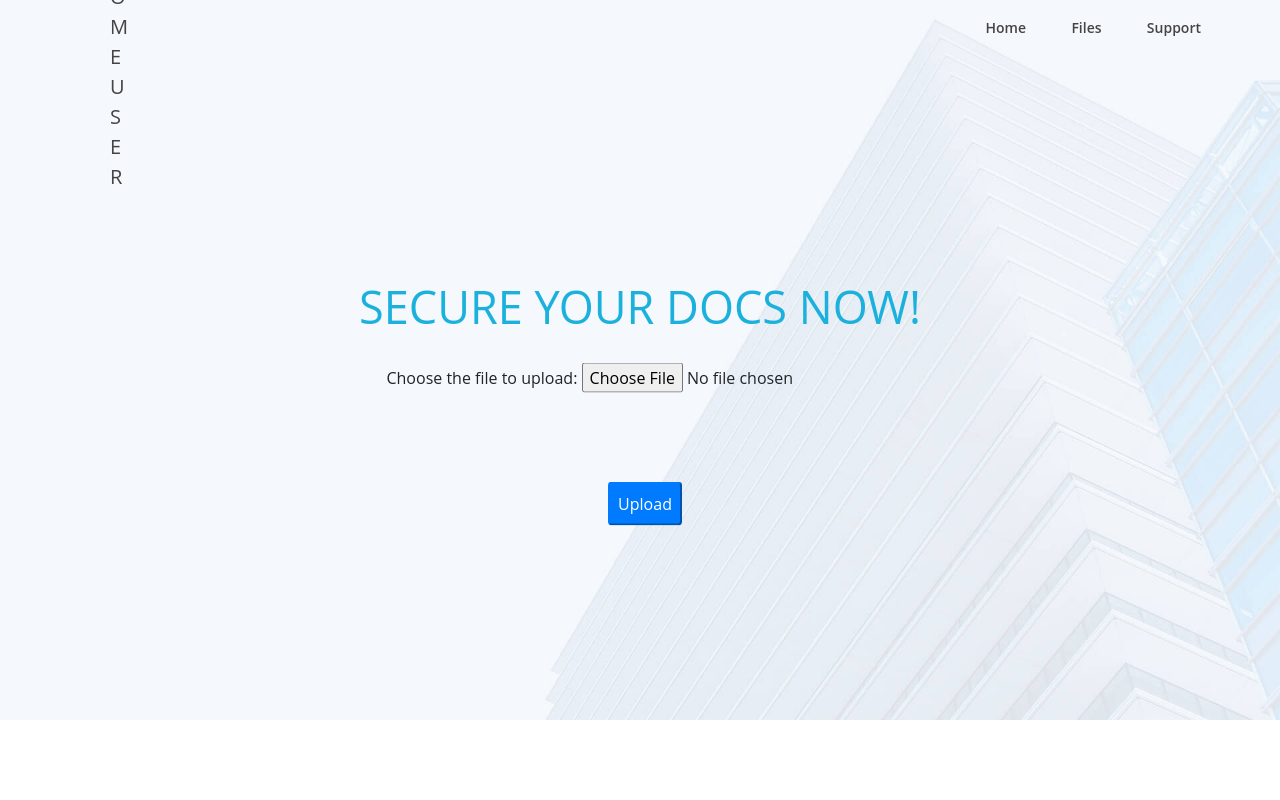
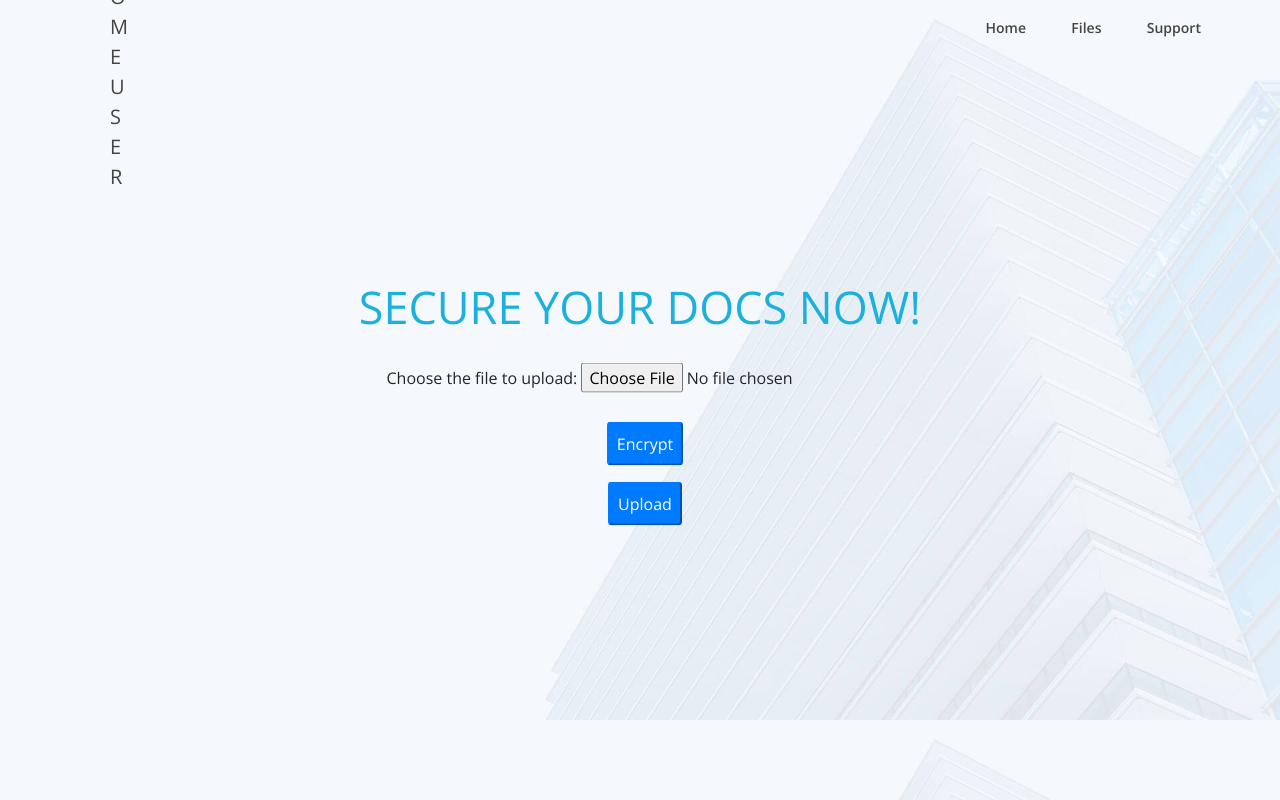
Before and after one commit to RohitSasanamari/Project2-CyberLocker, a Django app: template python/templates/User.html in a window 1280 px wide. Run offline with Django 3.2, Linux system fonts and the light colour scheme; the template is opened without the code that fills it, so the values that code supplies are empty; some libraries are stand-ins or nearby versions.

Commit message:
Connection done

```diff
--- a/index.html
+++ b/index.html
@@ -74,6 +74,8 @@
   <!-- Template Main CSS File -->
   <link href="assets/css/style.css" rel="stylesheet">
   <link rel="stylesheet" href="https://use.fontawesome.com/releases/v5.0.8/css/all.css">
+
+
 </head>
 
 <body>
--- a/python/templates/User.html
+++ b/python/templates/User.html
@@ -7,11 +7,18 @@
   <meta name="viewport" content="width=device-width, initial-scale=1.0">
   <meta http-equiv="X-UA-Compatible" content="ie=edge">
 
-  <link href="assets/vendor/aos/aos.css" rel="stylesheet">
-  <link href="assets/vendor/bootstrap/css/bootstrap.min.css" rel="stylesheet">
-  <link href="assets/vendor/bootstrap-icons/bootstrap-icons.css" rel="stylesheet">
-  <link href="assets/vendor/glightbox/css/glightbox.min.css" rel="stylesheet">
-  <link href="assets/vendor/swiper/swiper-bundle.min.css" rel="stylesheet">
+  <link
+  href="https://fonts.googleapis.com/css?family=Open+Sans:300,300i,400,400i,600,600i,700,700i|Montserrat:300,400,500,600,700"
+  rel="stylesheet">
+
+  <link href="http://localhost/cyberlocker/assets/vendor/aos/aos.css" rel="stylesheet">
+  <link href="http://localhost/cyberlocker/assets/vendor/bootstrap/css/bootstrap.min.css" rel="stylesheet">
+  <link href="http://localhost/cyberlocker/assets/vendor/bootstrap-icons/bootstrap-icons.css" rel="stylesheet">
+  <link href="http://localhost/cyberlocker/assets/vendor/glightbox/css/glightbox.min.css" rel="stylesheet">
+  <link href="http://localhost/cyberlocker/assets/swiper/swiper-bundle.min.css" rel="stylesheet">
+
+  <script src="//maxcdn.bootstrapcdn.com/bootstrap/4.0.0/js/bootstrap.min.js"></script>
+  <script src="//cdnjs.cloudflare.com/ajax/libs/jquery/3.2.1/jquery.min.js"></script>
 
   <link href="//maxcdn.bootstrapcdn.com/bootstrap/4.0.0/css/bootstrap.min.css" rel="stylesheet" id="bootstrap-css">
 
@@ -20,8 +27,6 @@
   <style>
     body {
       background-image: url('http://localhost/cyberlocker/assets/img/intro-bg.jpg');
-      background-repeat: no-repeat;
-      background-attachment: fixed;
       background-size: 100%;
     }
   </style>
@@ -33,7 +38,7 @@
       <input type="checkbox" id="show-search">
       <input type="checkbox" id="show-menu">
       <label for="show-menu" class="menu-icon"><i class="fas fa-bars"></i></label>
-      <div class="content">
+      <div class="content" data-aos="zoom-in">
         <ul class="links1" style="padding: 10px">W E L C O M E U S E R</ul>
 
         <ul class="links" style="padding-left: 750px;">
@@ -49,17 +54,27 @@
     <img src="">
   </div>
   <div class="text">
-    <h1>SECURE YOUR DOCS NOW!</h1><br>
-    <label> Choose the file to upload:</label>
-    <input class="choose" type="file" id="myfile" /><br><br>
-    <div class="form-group" data-aos="fade-up">
+    <h1 data-aos="fade-up">SECURE YOUR DOCS NOW!</h1><br>
+    <label data-aos="fade-up"> Choose the file to upload:</label>
+    <input data-aos="fade-up" class="choose" type="file" id="myfile" /><br><br>
+    <div class="form-group">
       <form action="/my-link/">
-        <input type="submit" name= "Encrypt" class="btn-primary" value="Encrypt" style="margin-left: 10px; border-radius: 4px; padding:8px">
+        <input data-aos="fade-up" type="submit" name= "Encrypt" class="btn-primary" value="Encrypt" style="margin-left: 10px; border-radius: 4px; padding:8px">
       </form>
     </div>
-      <input type="submit" name="submit" value="Upload" class="btn-primary" style="margin-left: 10px; border-radius: 4px; padding:8px;">
+      <input data-aos="fade-up" type="submit" name="submit" value="Upload" class="btn-primary" style="margin-left: 10px; border-radius: 4px; padding:8px;">
 
   </div>
+
+  <script src="http://localhost/cyberlocker/assets/vendor/purecounter/purecounter.js"></script>
+  <script src="http://localhost/cyberlocker/assets/vendor/aos/aos.js"></script>
+  <script src="http://localhost/cyberlocker/assets/vendor/bootstrap/js/bootstrap.bundle.min.js"></script>
+  <script src="http://localhost/cyberlocker/assets/vendor/glightbox/js/glightbox.min.js"></script>
+  <script src="http://localhost/cyberlocker/assets/vendor/isotope-layout/isotope.pkgd.min.js"></script>
+  <script src="http://localhost/cyberlocker/assets/vendor/swiper/swiper-bundle.min.js"></script>
+  <script src="http://localhost/cyberlocker/assets/vendor/php-email-form/validate.js"></script>
+
+  <!-- Template Main JS File -->
+  <script src="http://localhost/cyberlocker/assets/js/main.js"></script>
 </body>
-
 </html>
```
Also changed, not shown: 1 other file.
